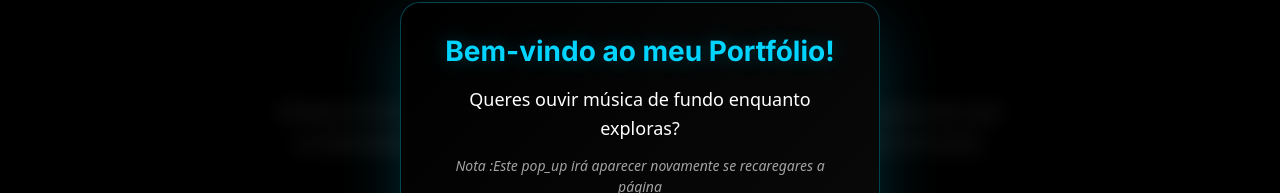
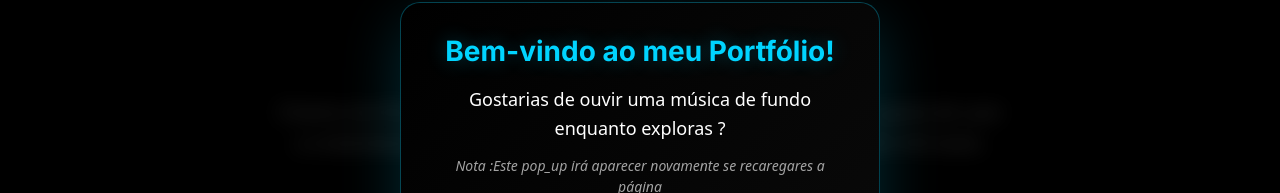
Before and after one commit to RicardoPinheiroDev/Portfolio_RP, a React (Vite) app: page /pt in a window 1280 px wide. Shown: the part 240-433 px from the top of the page. Built offline with nearby package versions, Linux system fonts and the light colour scheme; a web font is replaced by a local one.

Commit message:
Some fixes

```diff
--- a/src/translations/translations.js
+++ b/src/translations/translations.js
@@ -2,7 +2,7 @@ export const translations = {
   pt: {
     nav: {
       home: 'Início',
-      skills: 'Habilidades',
+      skills: '"Competencias',
       projects: 'Projetos',
       language: 'Idioma',
       selectLanguage: 'Selecionar Idioma',
@@ -23,7 +23,7 @@ export const translations = {
     },
     audioPlayer: {
       welcomeTitle: 'Bem-vindo ao meu Portfólio!',
-      welcomeMessage: 'Queres  ouvir música de fundo enquanto exploras?',
+      welcomeMessage: 'Gostarias de ouvir uma música de fundo enquanto exploras ?',
       welcomeNote: 'Nota :Este pop_up irá aparecer novamente se recaregares a página',
       yesButton: 'Sim, tocar música',
       noButton: 'Não, obrigado'
```
